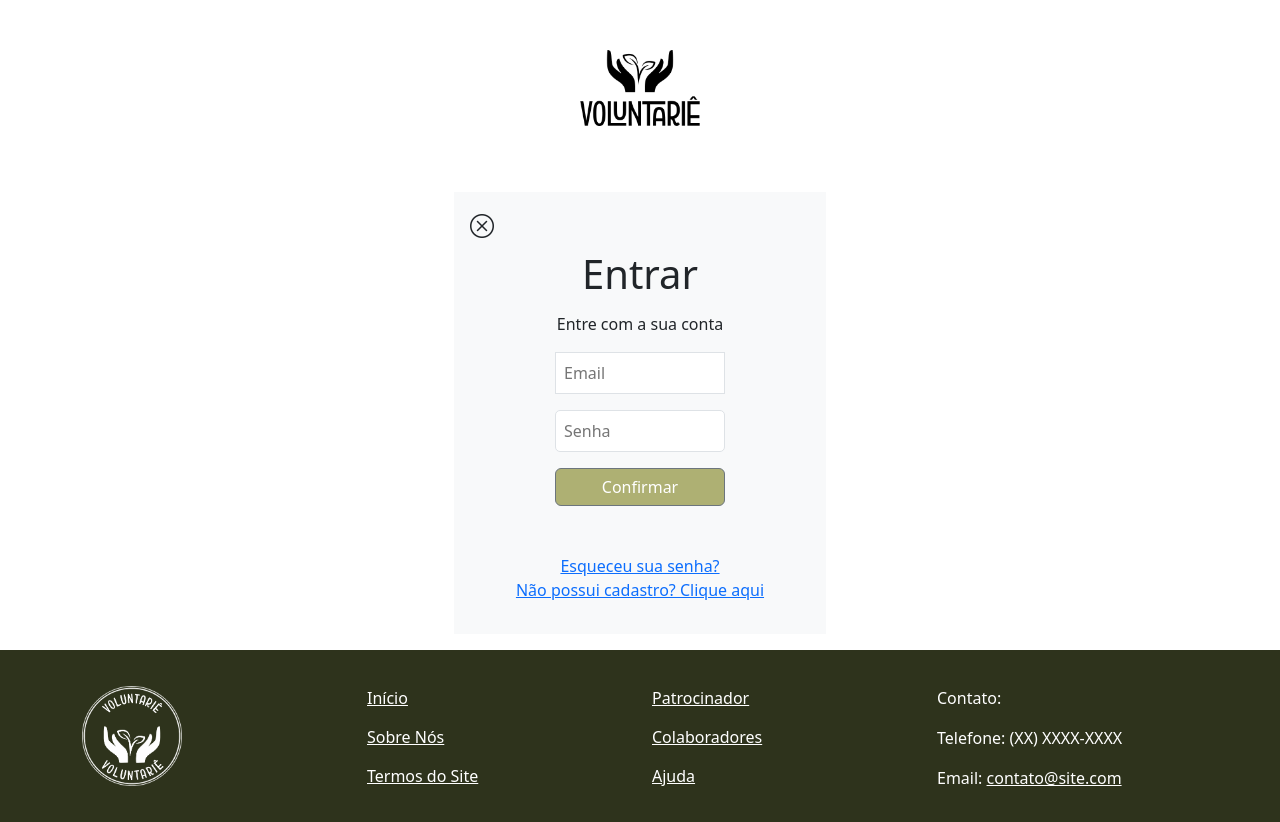
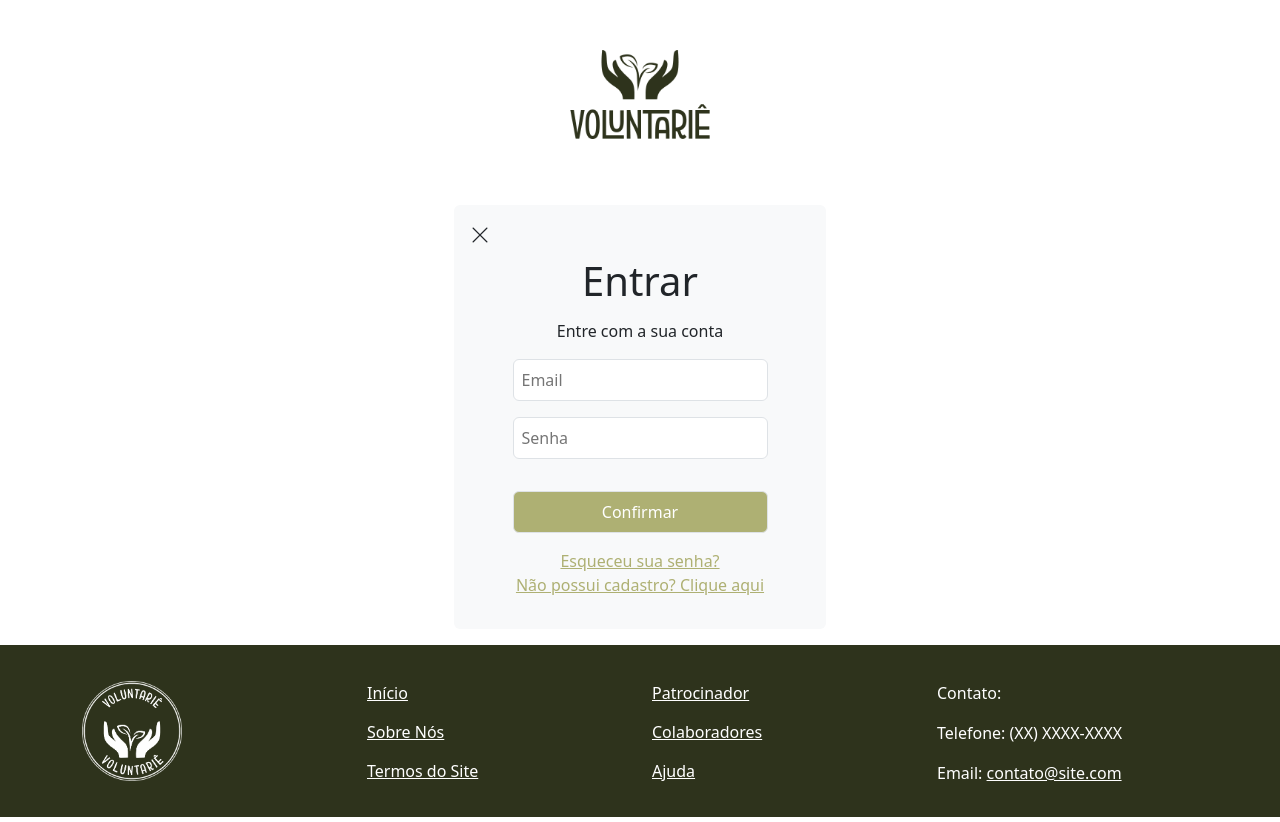
Before and after one commit to murilo5341/Voluntari-, a FastAPI app: page /entrar in a window 1280 px wide. Run offline with FastAPI, Linux system fonts and the light colour scheme; some libraries are stand-ins or nearby versions.

Commit message:
Entrar atualizado

```diff
--- a/templates/main/pages/entrar.html
+++ b/templates/main/pages/entrar.html
@@ -8,37 +8,44 @@
 <style>
     .botao-verde {
         --bs-btn-bg: #aeb073;
+
     }
-    /*.tamanho{tentei mudar o tamanho utilizando o comando Bootstrap h-390 e w-430, porém ele não alterou */
-
-
-
+    .tamanho{
+        color: #2E331C;
+    }
+    .link-verde {
+        color: #aeb073;
+    }
+    .link-verde:hover {
+        color: #d1d39a;
+    }
 
 </style>
+
 <div class="container text-center">
-<img src="/static/img/logo/logopreta.png" alt="VOLUNTÁRIE" width="220px" style="padding: 50px;">
+<img src="/static/img/logo/logoverde.png" alt="VOLUNTÁRIE" width="240px" style="padding: 50px;">
 </div>
 <main class="container my-3">
     <div class="row">
-        <div class=" tamanho offset-4 col-4 bg-light p-3 ">
-            <span class= "fs-4">
-                <i class="bi bi-x-circle"></i>
+        <div class="  offset-4 col-4 bg-light p-3 rounded">
+            <span class= "fs-5">
+                <i class="bi bi-x-lg"></i>
             </span>
             <div class="text-center" style="font-size: 40px;">Entrar</div>
             <div class="text-center mt-2">Entre com a sua conta</div>
             <form action="/formulario_enviado" method="post">
                 <div class="text-center mt-3">
-                    <input class="border border-1 rounded-0 p-2 w-50 mb-3" id="email" name="email" placeholder="Email"><br>
+                    <input class="border border-1 rounded p-2 w-75 mb-3" id="email" name="email" placeholder="Email"><br>
 
-                    <input class="border border-1 p-2 w-50 mb-3" style="border-radius:5px" id="senha" name="senha" placeholder="Senha"><br>
+                    <input class="border border-1 rounded p-2 w-75 mb-3" id="senha" name="senha" placeholder="Senha"><br>
 
-                    <button class="btn btn-secondary botao-verde w-50" type="submit" text-center>Confirmar</button>
+                    <button class="btn btn-secondary mt-3 border p-2 botao-verde w-75" type="submit" text-center>Confirmar</button>
 
                 </div>
             </form>
-            <div class="mt-5 mb-3 text-center">
-                <a href="/esqueceusenha" bs5>Esqueceu sua senha?</a><br>
-                <a href="/cadastro">Não possui cadastro? Clique aqui</a>
+            <div class="mt-3 mb-3 text-center" >
+                <a href="/esqueceusenha" class="link-verde">Esqueceu sua senha?</a><br>
+                <a href="/cadastro" class="link-verde">Não possui cadastro? Clique aqui</a>
             </div>
         </div>
     </div>
```
